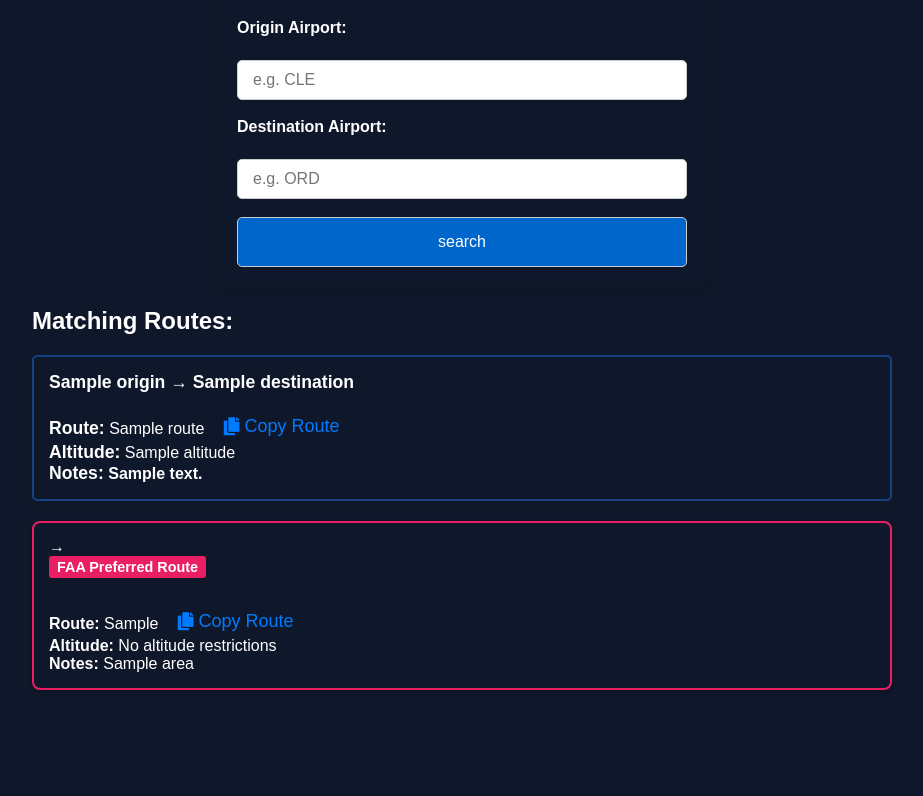
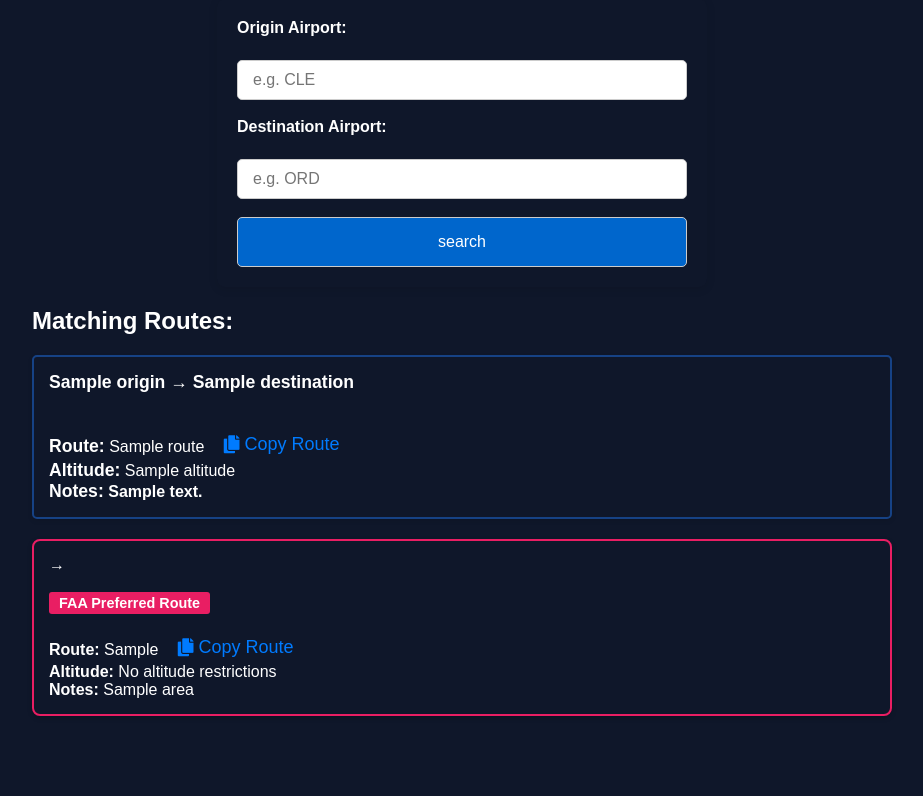
Before and after one commit to alphagolfcharlie/ids-backend, a Flask app: page /search in a window 1280 px wide; the page is wider, and only the part inside the window is pictured. Shown: the part 222-1018 px from the top of that part, without its empty margins (178-1101 px from the left). Before the commit the page ends 912 px from the top of that part, so only its background shows below. Run offline with Flask 3, Linux system fonts and the light colour scheme; a database or web service that is not in the repository returns one stand-in record (values such as "Sample title").

Commit message:
update styles.css@

```diff
--- a/static/styles.css
+++ b/static/styles.css
@@ -582,10 +582,9 @@ background-color: #3d3d3d;
 .faa-badge {
     background-color: #e91e63;
     color: white;
-    padding: 3px 8px;
+    padding: 3px 10px;
     border-radius: 3px;
     font-size: 0.9em;
     font-weight: bold;
     display: inline-block;
-    margin-bottom: 10px;
 }
--- a/templates/search.html
+++ b/templates/search.html
@@ -20,8 +20,7 @@
     {% for route in routes %}
         <li class="{% if route.source == 'faa' %}faa-route-card{% else %}card{% endif %} {% if not route.isActive and route.hasFlows %}inactive-route{% endif %}">
 
-            <strong>{{ route.origin }} → {{ route.destination }}</strong><br>
-
+            <strong>{{ route.origin }} → {{ route.destination }}</strong><br><br>
             {% if route.source == 'faa' %}
                 <span class="faa-badge">
                     FAA Preferred Route
```
